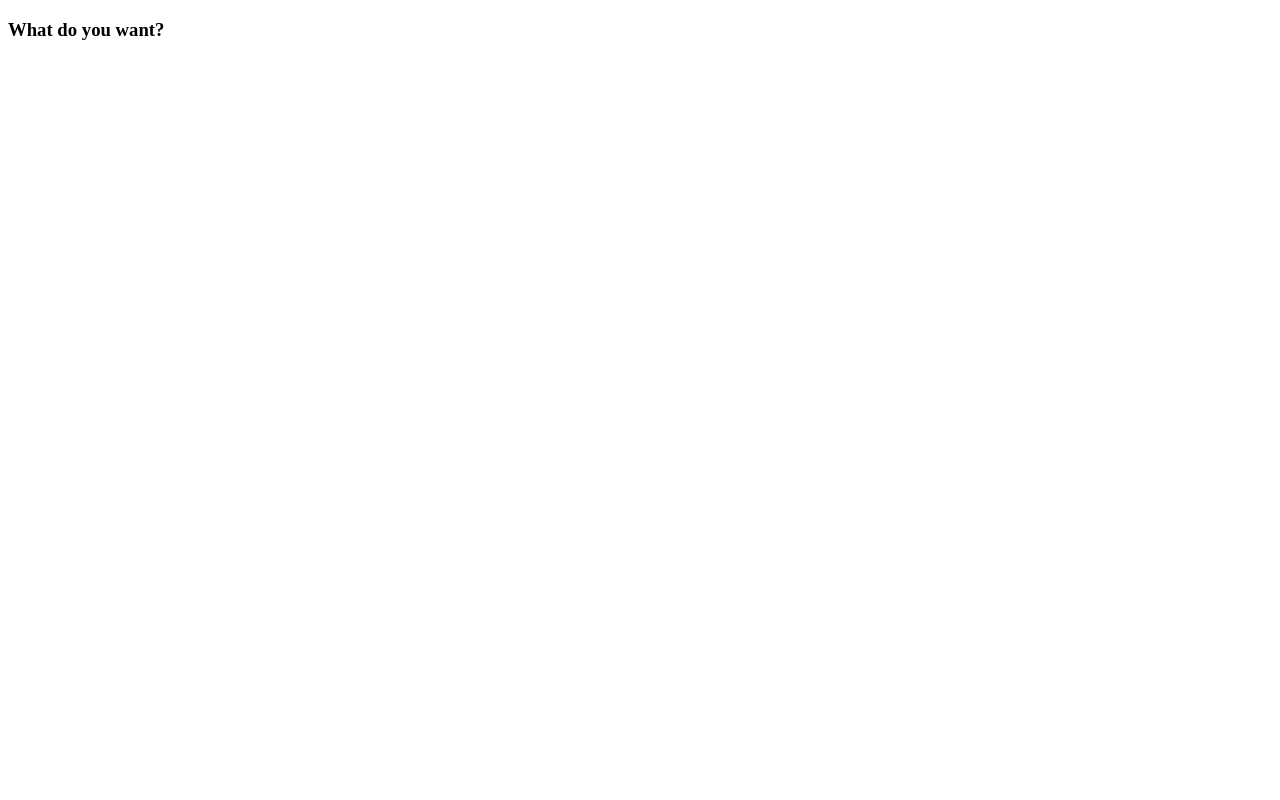
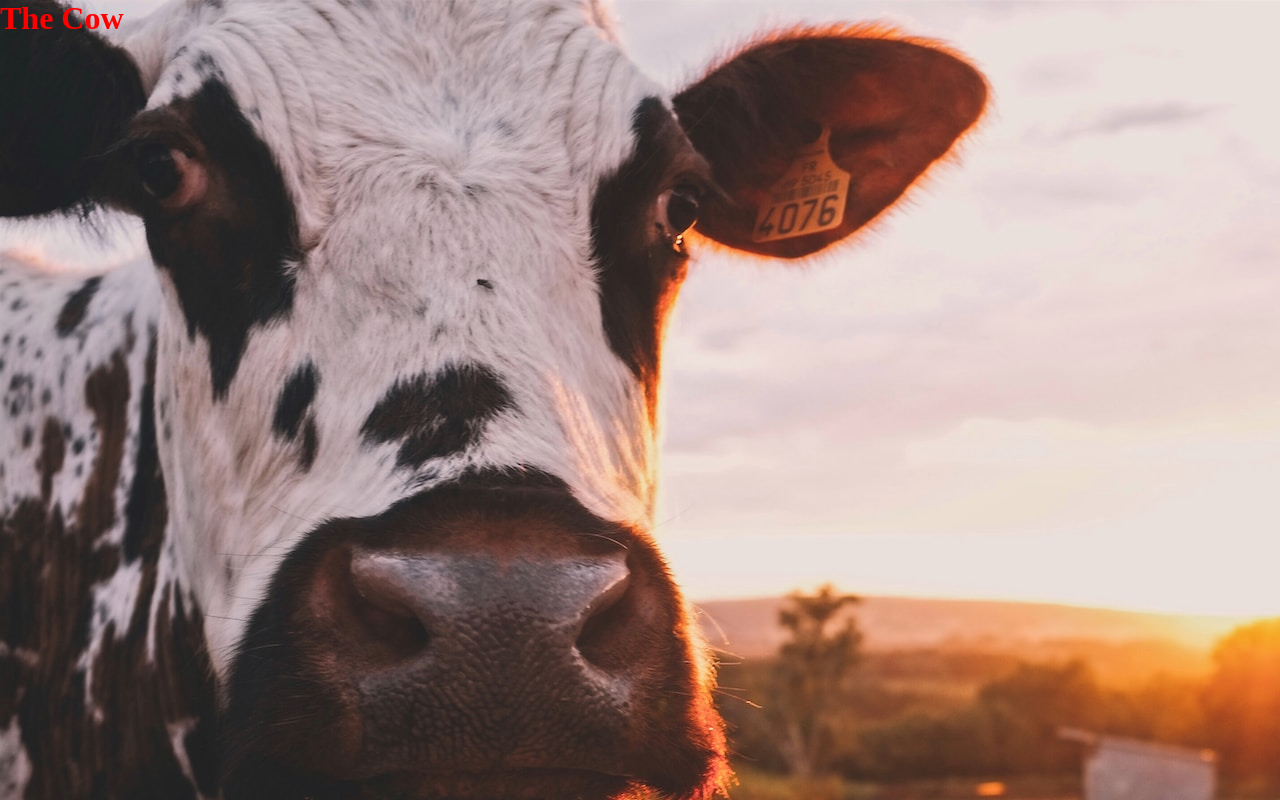
Before and after one commit to Antor4q/who-am-i, a plain HTML site: page index.html in a window 1280 px wide. Drawn offline with Linux system fonts and the light colour scheme.

Commit message:
the cow add

```diff
--- a/index.html
+++ b/index.html
@@ -4,8 +4,11 @@
     <meta charset="UTF-8">
     <meta name="viewport" content="width=device-width, initial-scale=1.0">
     <title>Intruduc ME </title>
+    <link rel="stylesheet" href="style.css">
 </head>
 <body>
-    <h3> What do you want? </h3>
+    <div class="goro">
+        <h1> The Cow </h1>
+    </div>
 </body>
 </html>
--- /dev/null
+++ b/style.css
@@ -0,0 +1,11 @@
+*{
+    margin:0;
+    padding:0;
+}
+h1{
+    color:red;
+}
+.goro{
+    background-image: url('images/pro1.jpg');
+    height:100vh;
+}
```
Also changed, not shown: images/pro1.jpg (added), images/pro2.jpg (added).
